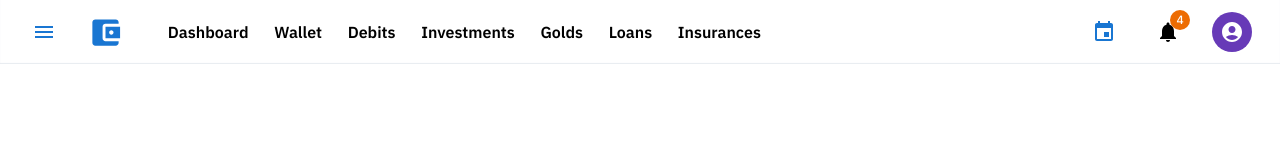
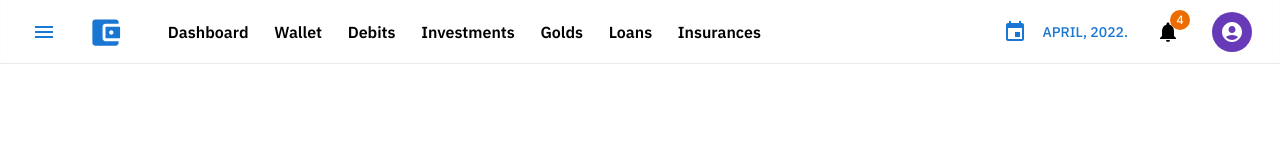
Before and after one commit to cra2ycoder/my-finance, a Next.js app: page / in a window 1280 px wide. Shown: the top 160 px of the page. Built offline with nearby package versions, Linux system fonts and the light colour scheme.

Commit message:
month year added for best ux

```diff
--- a/components/Header/DateSelector.tsx
+++ b/components/Header/DateSelector.tsx
@@ -28,6 +28,7 @@ function DateSelector() {
         onClick={handleClick}
       >
         <EventIcon />
+        <span style={{ marginLeft: '1rem' }}>April, 2022.</span>
       </Button>
       <Menu
         id="basic-menu"
```
